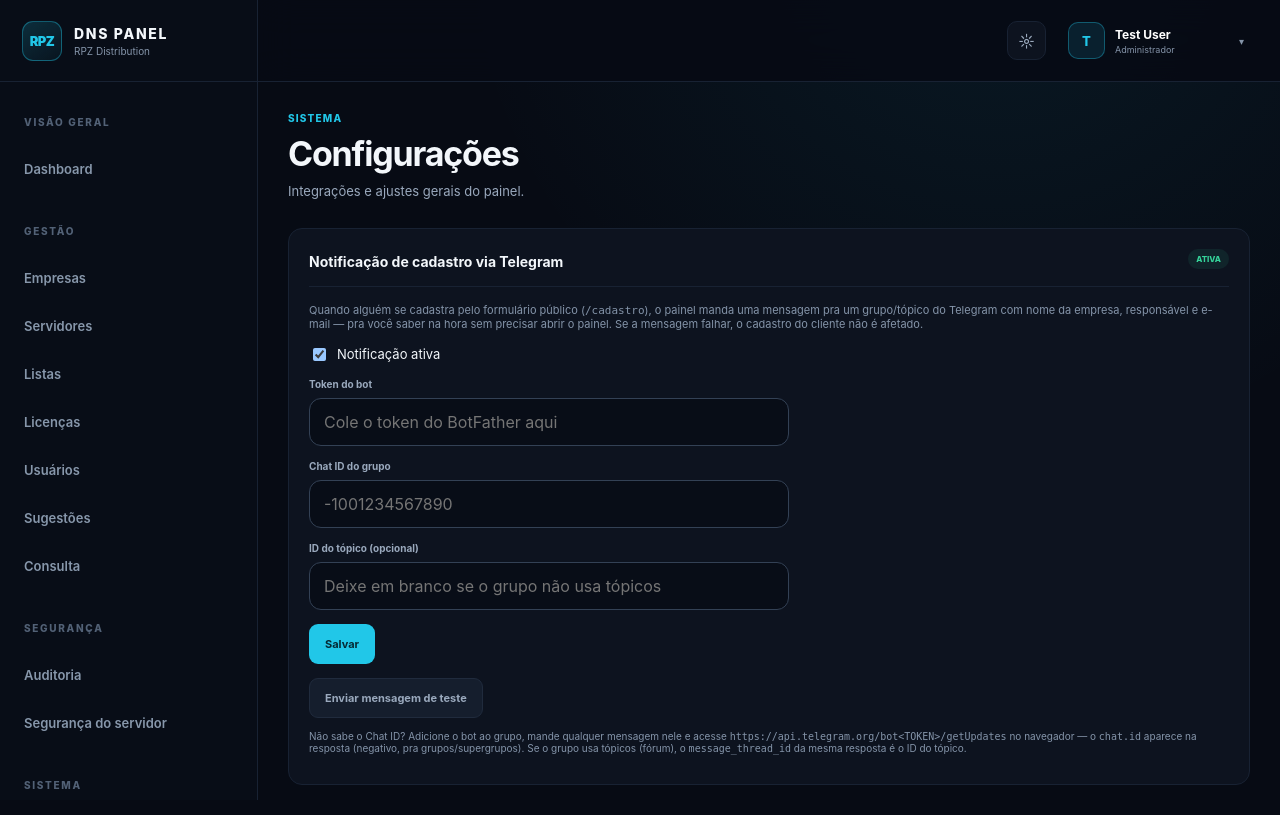
After one commit to TrevizamNetwork001/dns-panel-rpz, a Laravel app: page /configuracoes in a window 1280 px wide. The commit adds this page. Run offline with Laravel 12, Linux system fonts and the light colour scheme; a user stored in the database is signed in; data comes from the database, SQL or seed files in the repository; data that the repository does not hold is empty.

Commit message:
feat(telegram): notificacao de cadastro de empresa via bot do Telegram
Quando uma empresa se cadastra pelo formulario publico (/cadastro), o
painel manda uma mensagem pra um grupo/topico do Telegram (nome da
empresa, responsavel, e-mail) -- visibilidade imediata de novo cliente
sem precisar abrir o painel. Falha no envio (bot mal configurado,
Telegram fora do ar) nao afeta o cadastro do cliente -- try/catch +
log, sempre retorna bool.

Configuravel 100% pela UI (/configuracoes, admin only), sem precisar
de SSH: token do bot, chat ID, ID do topico (grupos com forum) e
toggle de pausa. Guardado numa tabela settings generica (chave/valor)
pra reaproveitar em configuracoes futuras sem migration nova. Cai pro
.env (TELEGRAM_BOT_TOKEN etc) enquanto ninguem configurou nada pela
tela -- banco tem prioridade assim que algo for salvo.

```diff
--- /dev/null
+++ b/app/Http/Controllers/ConfiguracoesController.php
@@ -0,0 +1,50 @@
+<?php
+
+namespace App\Http\Controllers;
+
+use App\Models\AuditLog;
+use App\Models\Setting;
+use App\Services\TelegramNotifier;
+use Illuminate\Http\RedirectResponse;
+use Illuminate\Http\Request;
+use Illuminate\View\View;
+
+class ConfiguracoesController extends Controller
+{
+    public function index(TelegramNotifier $telegram): View
+    {
+        return view('configuracoes.index', ['telegram' => $telegram->config()]);
+    }
+
+    public function updateTelegram(Request $request): RedirectResponse
+    {
+        $data = $request->validate([
+            'ativo' => ['nullable', 'boolean'],
+            'bot_token' => ['nullable', 'string', 'max:255'],
+            'chat_id' => ['nullable', 'string', 'max:64'],
+            'thread_id' => ['nullable', 'string', 'max:64'],
+        ]);
+
+        Setting::set('telegram_ativo', $request->boolean('ativo') ? '1' : '0');
+
+        if (filled($data['bot_token'] ?? null)) {
+            Setting::set('telegram_bot_token', $data['bot_token']);
+        }
+
+        Setting::set('telegram_chat_id', $data['chat_id'] ?? null);
+        Setting::set('telegram_thread_id', $data['thread_id'] ?? null);
+
+        AuditLog::record('configuracoes.telegram_atualizado', 'Configuração de notificação Telegram atualizada');
+
+        return back()->with('status', 'Configuração salva.');
+    }
+
+    public function testTelegram(TelegramNotifier $telegram): RedirectResponse
+    {
+        $ok = $telegram->sendTest();
+
+        return back()->with($ok ? 'status' : 'error', $ok
+            ? 'Mensagem de teste enviada — confira o grupo/tópico configurado.'
+            : 'Não consegui enviar. Confira token, chat ID e se a notificação está ativa.');
+    }
+}
--- a/app/Http/Controllers/RegistrationController.php
+++ b/app/Http/Controllers/RegistrationController.php
@@ -5,6 +5,7 @@ namespace App\Http\Controllers;
 use App\Models\AuditLog;
 use App\Models\Empresa;
 use App\Models\User;
+use App\Services\TelegramNotifier;
 use Illuminate\Http\RedirectResponse;
 use Illuminate\Http\Request;
 use Illuminate\Support\Facades\Auth;
@@ -23,7 +24,7 @@ class RegistrationController extends Controller
         return view('auth.register');
     }
 
-    public function store(Request $request): RedirectResponse
+    public function store(Request $request, TelegramNotifier $telegram): RedirectResponse
     {
         $data = $request->validate([
             'empresa_nome' => ['required', 'string', 'max:255'],
@@ -68,6 +69,8 @@ class RegistrationController extends Controller
 
         AuditLog::record('empresa.cadastro_publico', "Empresa \"{$empresa->nome}\" se cadastrou publicamente", $empresa->id);
 
+        $telegram->notifyCadastro($empresa->nome, $user->name, $user->email);
+
         return redirect()->route('dashboard')
             ->with('status', 'Cadastro recebido! Sua empresa está com aprovação pendente — assim que o administrador ativar sua licença, você poderá cadastrar servidores.');
     }
--- /dev/null
+++ b/app/Models/Setting.php
@@ -0,0 +1,20 @@
+<?php
+
+namespace App\Models;
+
+use Illuminate\Database\Eloquent\Model;
+
+class Setting extends Model
+{
+    protected $fillable = ['key', 'value'];
+
+    public static function get(string $key, ?string $default = null): ?string
+    {
+        return static::query()->where('key', $key)->value('value') ?? $default;
+    }
+
+    public static function set(string $key, ?string $value): void
+    {
+        static::query()->updateOrCreate(['key' => $key], ['value' => $value]);
+    }
+}
--- /dev/null
+++ b/app/Services/TelegramNotifier.php
@@ -0,0 +1,71 @@
+<?php
+
+namespace App\Services;
+
+use App\Models\Setting;
+use Illuminate\Support\Facades\Http;
+use Illuminate\Support\Facades\Log;
+
+class TelegramNotifier
+{
+    public function config(): array
+    {
+        return [
+            'ativo' => Setting::get('telegram_ativo', '1') === '1',
+            'bot_token' => Setting::get('telegram_bot_token') ?: config('services.telegram.bot_token'),
+            'chat_id' => Setting::get('telegram_chat_id') ?: config('services.telegram.cadastros_chat_id'),
+            'thread_id' => Setting::get('telegram_thread_id') ?: config('services.telegram.cadastros_thread_id'),
+        ];
+    }
+
+    public function notifyCadastro(string $empresaNome, string $responsavelNome, string $email): bool
+    {
+        $texto = "🆕 <b>Novo cadastro no painel RPZ</b>\n\n"
+            . "<b>Empresa:</b> " . e($empresaNome) . "\n"
+            . "<b>Responsável:</b> " . e($responsavelNome) . "\n"
+            . "<b>E-mail:</b> " . e($email) . "\n\n"
+            . 'Status: aguardando aprovação.';
+
+        return $this->send($texto);
+    }
+
+    public function sendTest(): bool
+    {
+        return $this->send('✅ Teste de conexão do painel RPZ. Se você está vendo isso, a integração funciona.');
+    }
+
+    private function send(string $texto): bool
+    {
+        $config = $this->config();
+
+        if (! $config['ativo'] || ! $config['bot_token'] || ! $config['chat_id']) {
+            return false;
+        }
+
+        $payload = [
+            'chat_id' => $config['chat_id'],
+            'text' => $texto,
+            'parse_mode' => 'HTML',
+        ];
+
+        if ($config['thread_id']) {
+            $payload['message_thread_id'] = $config['thread_id'];
+        }
+
+        try {
+            $response = Http::timeout(5)->post("https://api.telegram.org/bot{$config['bot_token']}/sendMessage", $payload);
+
+            if (! $response->successful()) {
+                Log::warning('Falha ao enviar notificação Telegram', ['response' => $response->body()]);
+
+                return false;
+            }
+
+            return true;
+        } catch (\Throwable $e) {
+            Log::warning('Exceção ao enviar notificação Telegram', ['erro' => $e->getMessage()]);
+
+            return false;
+        }
+    }
+}
--- a/config/services.php
+++ b/config/services.php
@@ -35,4 +35,10 @@ return [
         ],
     ],
 
+    'telegram' => [
+        'bot_token' => env('TELEGRAM_BOT_TOKEN'),
+        'cadastros_chat_id' => env('TELEGRAM_CADASTROS_CHAT_ID'),
+        'cadastros_thread_id' => env('TELEGRAM_CADASTROS_THREAD_ID'),
+    ],
+
 ];
--- /dev/null
+++ b/resources/views/configuracoes/index.blade.php
@@ -0,0 +1,63 @@
+@extends('layouts.app')
+
+@section('title', 'Configurações')
+
+@section('content')
+    <div class="page-heading">
+        <div>
+            <div class="page-eyebrow">Sistema</div>
+            <h1>Configurações</h1>
+            <p>Integrações e ajustes gerais do painel.</p>
+        </div>
+    </div>
+
+    <div class="panel details-card-wide">
+        <div class="panel-header">
+            <h2>Notificação de cadastro via Telegram</h2>
+            <span class="status-pill @if($telegram['ativo']) is-active @else is-inactive @endif">
+                {{ $telegram['ativo'] ? 'Ativa' : 'Pausada' }}
+            </span>
+        </div>
+        <p style="color:var(--text-muted);font-size:11px;margin:0 0 14px">
+            Quando alguém se cadastra pelo formulário público (<code>/cadastro</code>), o painel manda uma mensagem pra um grupo/tópico do Telegram com nome da empresa, responsável e e-mail — pra você saber na hora sem precisar abrir o painel. Se a mensagem falhar, o cadastro do cliente não é afetado.
+        </p>
+
+        <form action="{{ route('configuracoes.telegram.update') }}" method="POST" style="display:flex;flex-direction:column;gap:14px;max-width:480px">
+            @csrf
+            @method('PUT')
+
+            <label style="display:flex;align-items:center;gap:8px;font-size:13px">
+                <input type="checkbox" name="ativo" value="1" @checked($telegram['ativo'])>
+                Notificação ativa
+            </label>
+
+            <div class="field-group" style="margin:0">
+                <label for="bot_token">Token do bot</label>
+                <input type="password" class="form-control" id="bot_token" name="bot_token" placeholder="{{ $telegram['bot_token'] ? '•••••••••••• (já configurado — deixe em branco pra manter)' : 'Cole o token do BotFather aqui' }}" autocomplete="off">
+            </div>
+
+            <div class="field-group" style="margin:0">
+                <label for="chat_id">Chat ID do grupo</label>
+                <input type="text" class="form-control" id="chat_id" name="chat_id" value="{{ $telegram['chat_id'] }}" placeholder="-1001234567890">
+            </div>
+
+            <div class="field-group" style="margin:0">
+                <label for="thread_id">ID do tópico (opcional)</label>
+                <input type="text" class="form-control" id="thread_id" name="thread_id" value="{{ $telegram['thread_id'] }}" placeholder="Deixe em branco se o grupo não usa tópicos">
+            </div>
+
+            <div style="display:flex;gap:10px">
+                <button type="submit" class="button button-primary">Salvar</button>
+            </div>
+        </form>
+
+        <form action="{{ route('configuracoes.telegram.test') }}" method="POST" style="margin-top:14px">
+            @csrf
+            <button type="submit" class="button button-secondary">Enviar mensagem de teste</button>
+        </form>
+
+        <p style="color:var(--text-muted);font-size:10px;margin-top:12px">
+            Não sabe o Chat ID? Adicione o bot ao grupo, mande qualquer mensagem nele e acesse <code>https://api.telegram.org/bot&lt;TOKEN&gt;/getUpdates</code> no navegador — o <code>chat.id</code> aparece na resposta (negativo, pra grupos/supergrupos). Se o grupo usa tópicos (fórum), o <code>message_thread_id</code> da mesma resposta é o ID do tópico.
+        </p>
+    </div>
+@endsection
--- a/resources/views/layouts/app.blade.php
+++ b/resources/views/layouts/app.blade.php
@@ -54,6 +54,11 @@
             <nav class="sidebar-nav">
                 <a href="{{ route('auditoria.index') }}" class="sidebar-link @if(request()->routeIs('auditoria.*')) is-active @endif">Auditoria</a>
                 <a href="{{ route('seguranca.index') }}" class="sidebar-link @if(request()->routeIs('seguranca.*')) is-active @endif">Segurança do servidor</a>
+            </nav>
+
+            <p class="sidebar-section-label">Sistema</p>
+            <nav class="sidebar-nav">
+                <a href="{{ route('configuracoes.index') }}" class="sidebar-link @if(request()->routeIs('configuracoes.*')) is-active @endif">Configurações</a>
             </nav>
             @endif
 
--- a/routes/web.php
+++ b/routes/web.php
@@ -2,6 +2,7 @@
 
 use App\Http\Controllers\AuditoriaController;
 use App\Http\Controllers\AuthController;
+use App\Http\Controllers\ConfiguracoesController;
 use App\Http\Controllers\ConsultaController;
 use App\Http\Controllers\DashboardController;
 use App\Http\Controllers\DominioController;
@@ -72,6 +73,10 @@ Route::middleware('auth')->group(function () {
 
         Route::resource('usuarios', UserController::class)->except(['show']);
         Route::post('/usuarios/{usuario}/resetar-senha', [UserController::class, 'resetPassword'])->name('usuarios.reset-password');
+
+        Route::get('/configuracoes', [ConfiguracoesController::class, 'index'])->name('configuracoes.index');
+        Route::put('/configuracoes/telegram', [ConfiguracoesController::class, 'updateTelegram'])->name('configuracoes.telegram.update');
+        Route::post('/configuracoes/telegram/testar', [ConfiguracoesController::class, 'testTelegram'])->name('configuracoes.telegram.test');
     });
 
     Route::get('/empresas/{empresa}', [EmpresaController::class, 'show'])->name('empresas.show');
```
Also changed, not shown: tests/Feature/ConfiguracoesTelegramTest.php (added, +105 -0 lines), tests/Feature/RegistrationTelegramTest.php (added, +82 -0 lines), README.md, database/migrations/2026_08_22_180000_create_settings_table.php (added).
